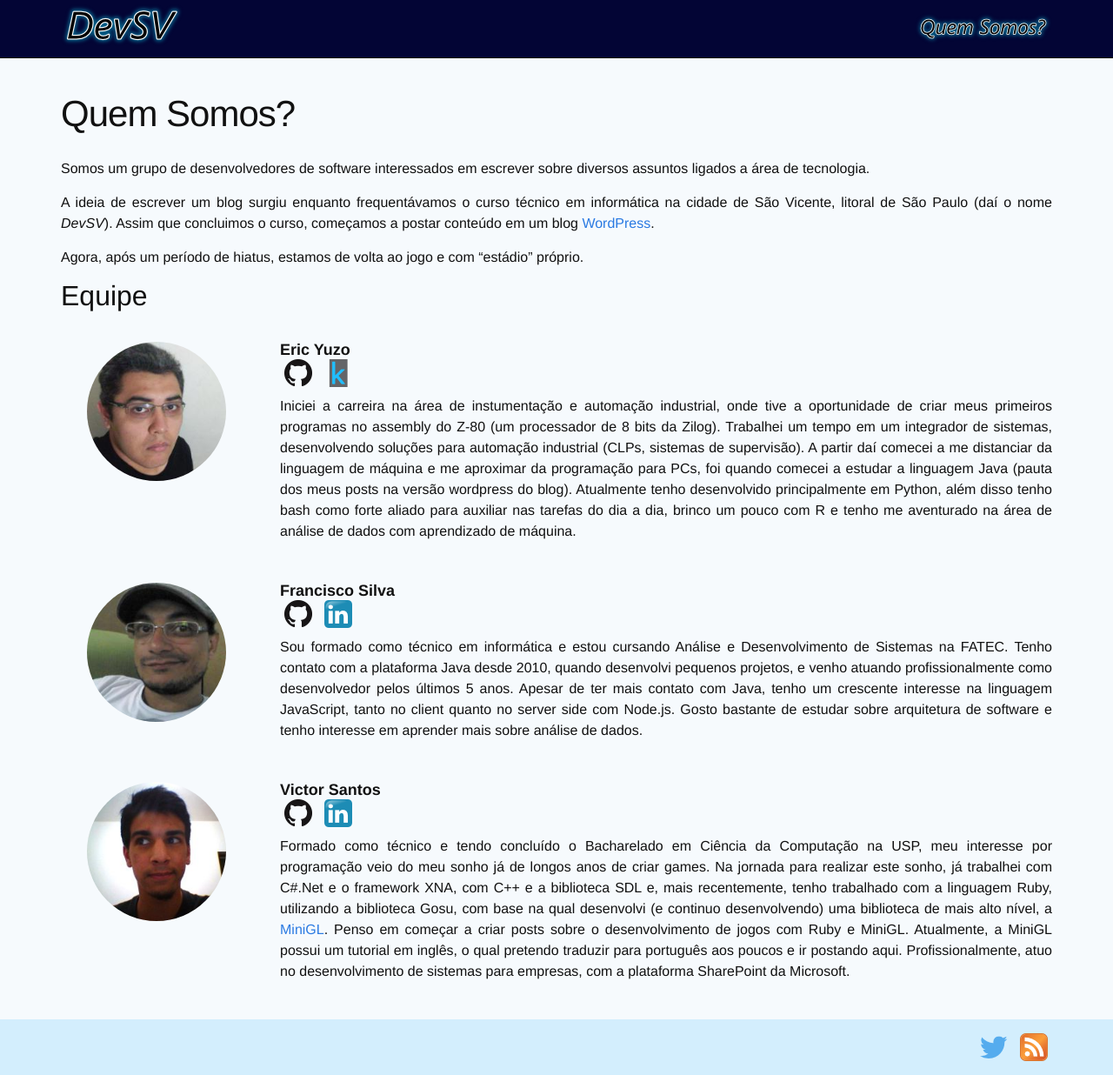
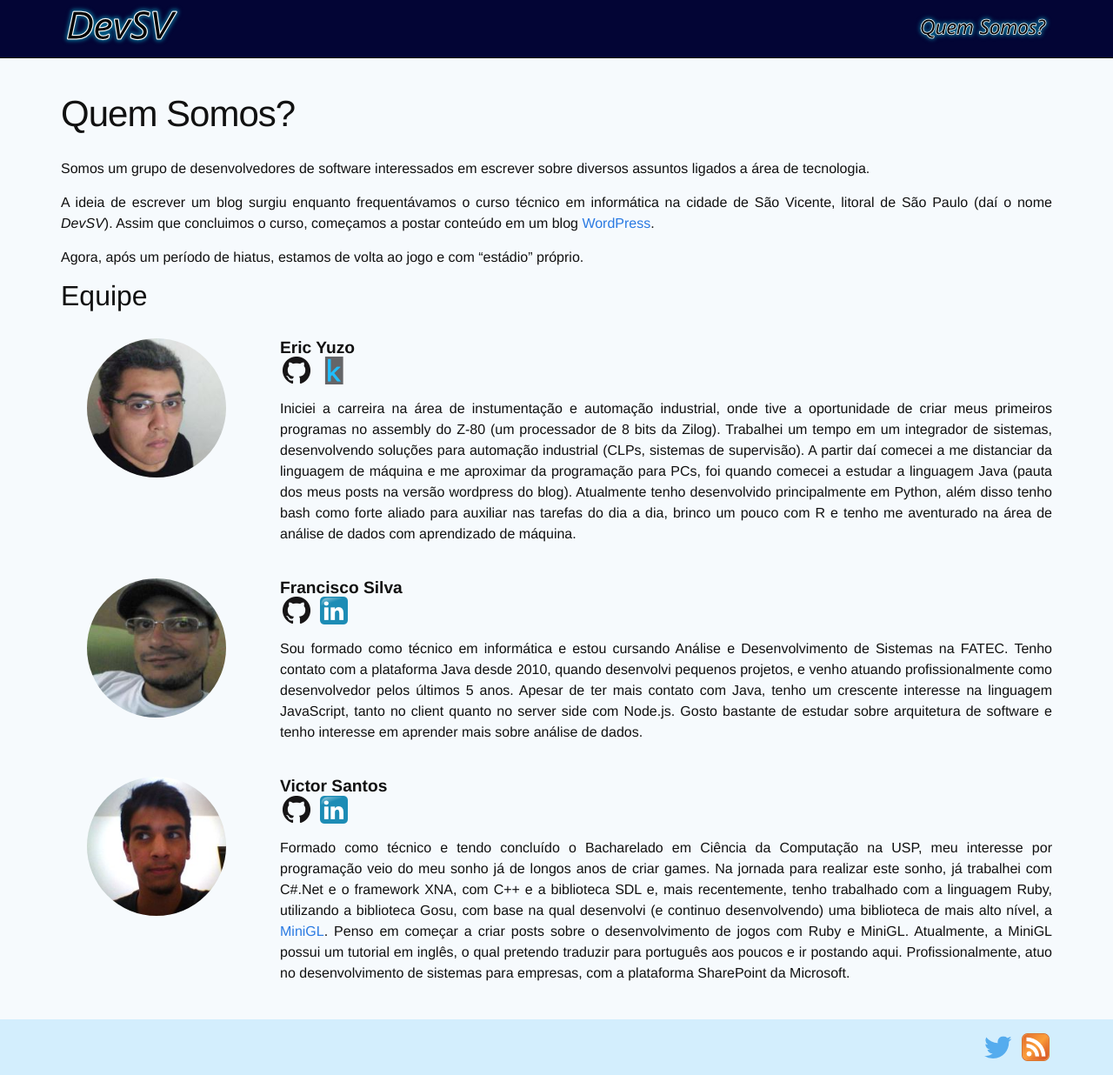
Before and after one commit to devsvbr/devsvbr.github.io, a Jekyll site: the page built from _pages/about.md, in a window 1280 px wide and 1236 px high. Shown: the whole window at 87% size. Built offline with Jekyll 4.4.1, drawn with Linux system fonts in a browser that asks for light colours.

Commit message:
usando medidas relativas nas margens laterais

```diff
--- a/css/styles.css
+++ b/css/styles.css
@@ -34,7 +34,7 @@
 }
 
 .footer ul {
-  margin: 16px 0px;
+  margin: 16px 0;
 }
 
 .center {
@@ -47,12 +47,12 @@
 
 .member {
   display: inline-block;
-  margin: 20px 0px;
+  margin: 1em 0;
   clear: both;
 }
 
 .member p {
-  margin: 10px 0px 0px 0px;
+  margin: 1em 0 0 0;
 }
 
 .member-picture {
@@ -74,20 +74,20 @@
 }
 
 .member-info h3 {
-  font-size: 18px;
+  font-size: 1.2em;
   font-weight: bold;
-  margin: 0px;
-  padding: 0px;
+  margin: 0;
+  padding: 0;
 }
 
 .member-info ul {
-  margin: 0px;
-  padding: 0px;
+  margin: 0;
+  padding: 0;
 }
 
 .social li {
   display: inline-block;
-  margin: 0px 5px;
+  margin: 0 0.2em;
 }
 
 .social a {
```
